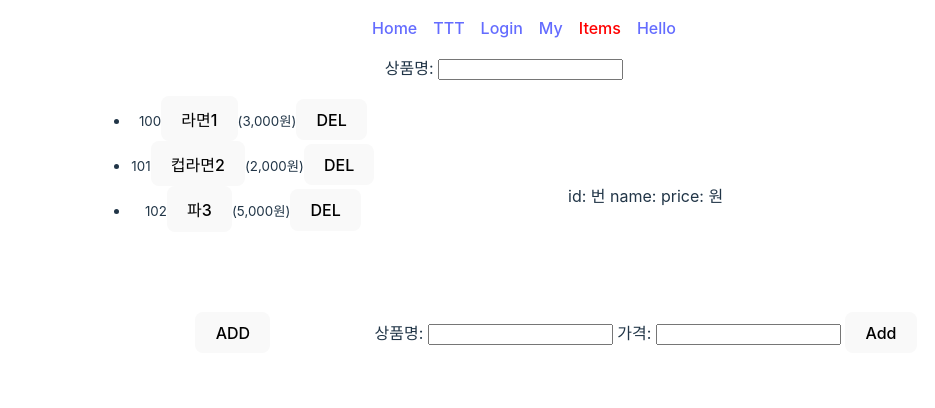
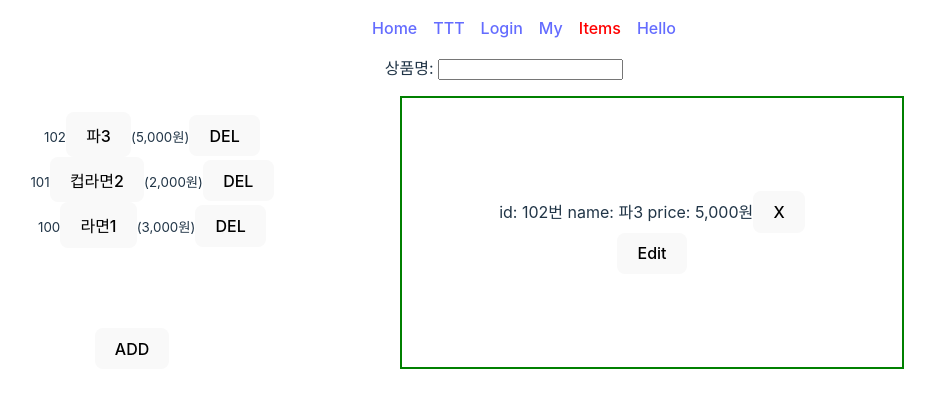
Before and after one commit to rhtjddls123/hello_react, a React (Vite) app in the folder trythis/: page /items in a window 1280 px wide. Shown: the top 408 px of the page, without its empty margins (136-1071 px from the left). Built offline with nearby package versions, Linux system fonts and the light colour scheme.

Commit message:
refactoring

```diff
--- a/trythis/src/components/ItemLayout.tsx
+++ b/trythis/src/components/ItemLayout.tsx
@@ -1,6 +1,6 @@
 import { useSession } from '../hooks/session-context';
 import { Outlet, useSearchParams } from 'react-router-dom';
-import { useState } from 'react';
+import { useEffect, useState } from 'react';
 
 export const ItemLayout = () => {
   // const [name, setName] = useState<string>('');
@@ -10,8 +10,28 @@ export const ItemLayout = () => {
     removeCartItem,
     addCart,
   } = useSession();
-  const [searchParams, setSearchParams] = useSearchParams({ searchStr: '' });
+  const [items, setItems] = useState<Cart[]>([]);
+  const [searchParams, setSearchParams] = useSearchParams({
+    searchStr: '',
+    itemId: '',
+  });
   const [currItem, setCurrItem] = useState<Cart | null>();
+
+  const searchStr = searchParams.get('searchStr') || '';
+  const itemId = searchParams.get('itemId') || '';
+  items.sort((a, b) => {
+    return b.id - a.id;
+  });
+
+  useEffect(() => {
+    setItems(cart.filter((item) => item.name.includes(searchStr)));
+  }, [cart, searchStr]);
+
+  useEffect(() => {
+    if (itemId)
+      setCurrItem(cart.find((item) => item.id === Number(itemId)) || null);
+    else setCurrItem(items[0]);
+  }, [items, cart, itemId]);
 
   return (
     <>
@@ -24,21 +44,22 @@ export const ItemLayout = () => {
       <br />
       <div
         style={{
-          display: 'inline-flex',
+          margin: '1rem',
+          display: 'grid',
+          gridTemplateColumns: '2fr 2fr',
+          gap: '1em',
+          width: '80vw',
         }}
       >
         <div>
-          <ul style={{ height: '200px', overflow: 'auto' }}>
-            {cart
-              .filter((item) =>
-                item.name.includes(searchParams.get('searchStr') || '')
-              )
-              .map((item: Cart) => (
+          <ul style={{ height: '200px', overflow: 'auto', listStyle: 'none' }}>
+            {items.map((item: Cart) => (
               <li key={item.id}>
                 <small>{item.id}</small>
                 <button
                   onClick={() => {
                     setCurrItem(item);
+                    setSearchParams({ searchStr, itemId: String(item.id) });
                   }}
                 >
                   {item.name}
@@ -64,7 +85,9 @@ export const ItemLayout = () => {
             ADD
           </button>
         </div>
-        <Outlet context={{ currItem, addCart, removeCartItem }} />
+        <Outlet
+          context={{ item: currItem, addCart, removeCartItem, setSearchParams }}
+        />
       </div>
     </>
   );
--- a/trythis/src/components/item.tsx
+++ b/trythis/src/components/item.tsx
@@ -1,61 +1,40 @@
-import { useOutletContext } from 'react-router-dom';
-import { useEffect, useRef, useState } from 'react';
+import { useOutletContext, useSearchParams } from 'react-router-dom';
+import { useEffect, useReducer, useRef } from 'react';
 
 type ChildProps = {
-  currItem: Cart | null;
+  item: Cart;
   addCart: (id: number, name: string, price: number) => void;
   removeCartItem: (itemId: number) => void;
 };
 
 export const Item = () => {
-  const { currItem, addCart, removeCartItem } = useOutletContext<ChildProps>();
-  const [item, setItem] = useState<Cart | null>();
+  const { item, addCart, removeCartItem } = useOutletContext<ChildProps>();
+  const [isEditing, toggleEditing] = useReducer((pre) => !pre, false);
   const nameRef = useRef<HTMLInputElement>(null);
   const priceRef = useRef<HTMLInputElement>(null);
-  const curr = {
-    id: currItem?.id,
-    name: currItem?.name,
-    price: currItem?.price,
-  };
-  console.log(sessionStorage);
+  const [, setSearchParams] = useSearchParams({ searchStr: '' });
 
   useEffect(() => {
-    setItem(currItem);
-    if (nameRef.current && priceRef.current && currItem) {
-      nameRef.current.value = currItem.name;
-      priceRef.current.value = '' + currItem.price;
-    } else if (nameRef.current && priceRef.current && !currItem) {
-      nameRef.current.value = '';
-      priceRef.current.value = '';
+    if (nameRef.current && priceRef.current && item) {
+      nameRef.current.value = item.name;
+      priceRef.current.value = '' + item.price;
     }
-  }, [currItem]);
+  }, [item, isEditing]);
 
   const edit = () => {
-    if (
-      !nameRef.current?.value ||
-      !priceRef.current?.value ||
-      (nameRef.current?.value === curr.name &&
-        priceRef.current?.value === '' + curr.price)
-    ) {
-      alert('제대로 입력하세요');
-    } else if (nameRef.current?.value && priceRef.current?.value) {
-      addCart(
-        Number(item?.id),
-        nameRef.current.value,
-        Number(priceRef.current.value)
-      );
-      if (!item?.id) {
-        setItem(null);
-        nameRef.current.value = '';
-        priceRef.current.value = '';
+    if (isEditing) {
+      if (nameRef.current && priceRef.current) {
+        addCart(item?.id || 0, nameRef.current.value, +priceRef.current.value);
+        setSearchParams({ searchStr: nameRef.current.value });
       }
     }
+
+    toggleEditing();
   };
 
   const remove = () => {
     if (item) {
       removeCartItem(item.id);
-      setItem(null);
     }
     if (nameRef.current && priceRef.current) {
       nameRef.current.value = '';
@@ -65,22 +44,31 @@ export const Item = () => {
 
   return (
     <>
-      <div style={{ display: 'flex', flexDirection: 'column' }}>
-        <div style={{ margin: 'auto' }}>
-          id: {item?.id}번 name: {item?.name} price:{' '}
-          {item?.price.toLocaleString()}원
-          {item?.id && <button onClick={() => remove()}>X</button>}
-        </div>
+      <div
+        style={{
+          display: 'flex',
+          flexDirection: 'column',
+          border: '2px solid green',
+          justifyContent: 'center',
+        }}
+      >
         <div>
-          상품명: <input type='text' ref={nameRef} /> 가격:{' '}
-          <input type='number' ref={priceRef} />{' '}
-          <button
-            onClick={() => {
-              edit();
-            }}
-          >
-            {item?.id ? 'Edit' : 'Add'}
-          </button>
+          {!isEditing ? (
+            <div>
+              id: {item?.id}번 name: {item?.name} price:{' '}
+              {item?.price.toLocaleString()}원
+              {item?.id && <button onClick={() => remove()}>X</button>}
+            </div>
+          ) : (
+            <div>
+              <input type='text' ref={nameRef} />
+              <br />
+              <input type='number' ref={priceRef} />
+              <br />
+            </div>
+          )}
+          {isEditing && <button onClick={toggleEditing}>Cancel</button>}
+          <button onClick={edit}>{isEditing ? 'Save' : 'Edit'}</button>
         </div>
       </div>
     </>
```
Lines whose indentation alone changed are shown as unchanged.
